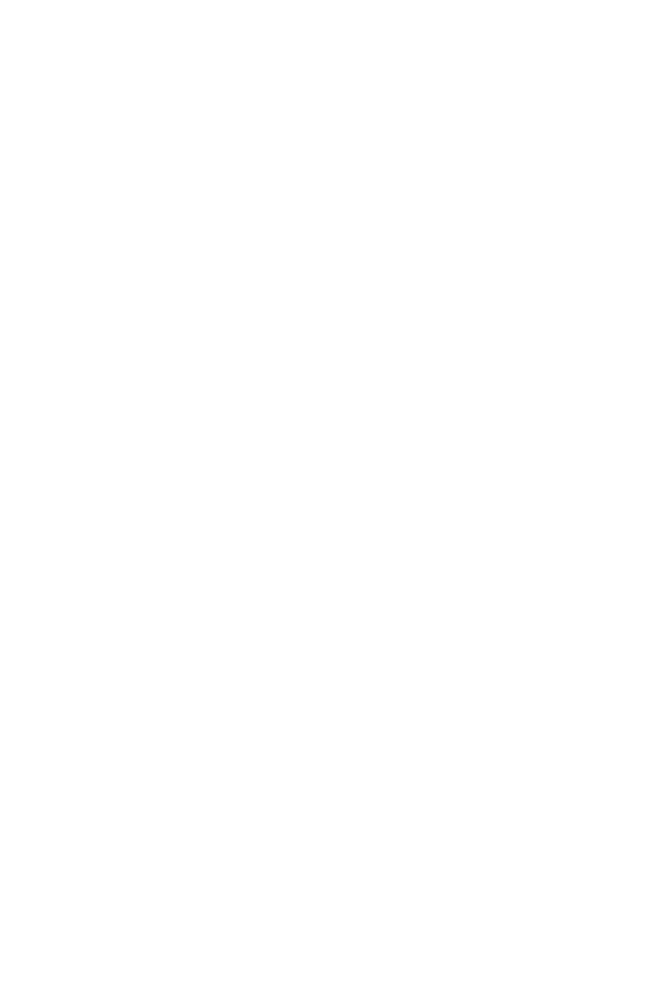
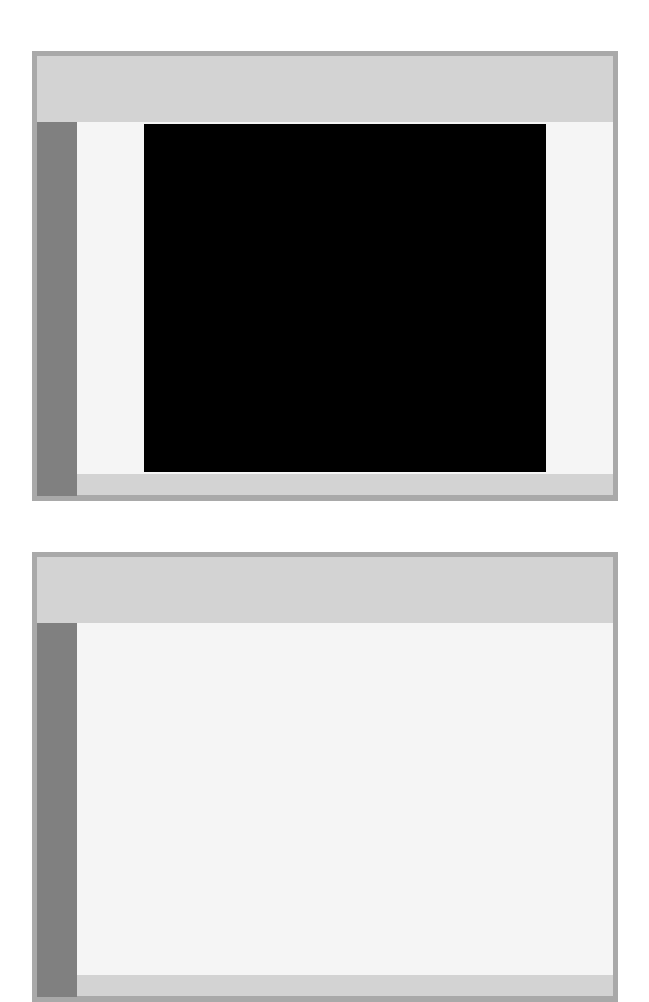
Before and after one commit to odxscholars/apdevrepo, a plain HTML site: page mco1/rough_outline/main.html in a window 1280 px wide. Shown: the whole page, without its empty margins (315-964 px from the left). Before the commit the page ends 800 px from the top, so only its background shows below. Drawn offline with Linux system fonts and the light colour scheme.

Commit message:
Update style.css

```diff
--- a/mco1/rough_outline/style.css
+++ b/mco1/rough_outline/style.css
@@ -1,38 +1,59 @@
-#outer_top_bar {
+.text_post {
     background-color: darkgray;
+    width: 45%;
+    height: 55%;
+    margin-top: 4%;
+    padding: 5px;
+}
+.image_post{
+    background-color: darkgray;
+    width: 45%;
+    height: 55%;
+    margin-top: 4%;
+    padding: 5px;
+}
+.upper_div {
+    background-color: lightgray;
+    height: 15%;
     display: flex;
-    align-items: center;
-    position: sticky;
-    top: -20%;
+}
+.lower_div {
+    height: 85%
+}
+.lower_left_div {
+    background-color: gray;
+    float: left;
+    width: 7%;
+    height: 100%;
+}
+.lower_right_div {
+    background-color: cyan;
+    float: right;
+    width: 93%;
+    height: 94%;
+}
+.post_content {
+    background-color: whitesmoke;
     width: 100%;
-    height: 30%;
-}
-#inner_top_bar {
-    background-color: darkgray;
+    height: 100%;
     display: flex;
     align-items: center;
     justify-content: center;
-    position: sticky;
-    top: 0;
+}
+.post_lowerbar {
+    background-color: lightgray;
     width: 100%;
-    height: 10%;
-}
-#left_bar {
-    background-color: gray;
-    float: left;
-    position: sticky;
-    top: 10%;
-    width: 18%;
-    height: 90%;
-}
-.post {
-    background-color: lightgray;
-    float: right;
-    width: 50%;
-    height: 30%;
-    margin-right: 25%;
-    margin-top: 40px;
+    height: 6%;
 }
 body {
     margin: 0;
+    display: flex;
+    flex-direction: column;
+    align-items: center;
 }
+
+#sample_image {
+    background-color: black;
+    height: 99%;
+    width: 75%;
+}
```
